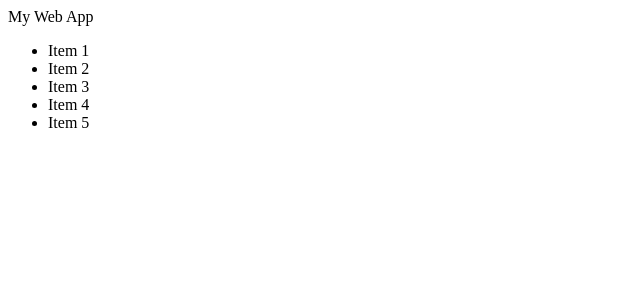
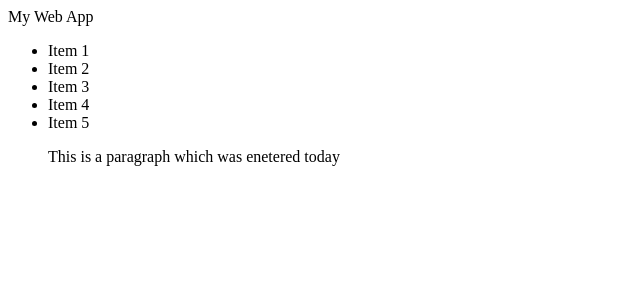
Before and after one commit to karandhanwani16/my-web-app, a React (Vite) app: page / in a window 1280 px wide. Shown: the top 300 px of the page, without its empty margins (0-640 px from the left). Built offline with nearby package versions, Linux system fonts and the light colour scheme.

Commit message:
added new line

```diff
--- a/src/App.jsx
+++ b/src/App.jsx
@@ -11,6 +11,8 @@ const App = () => {
         <li>Item 4</li>
         <li>Item 5</li>
 
+<p>This is a paragraph which was enetered today</p>
+
       </ul>
     </div>
   )
```
